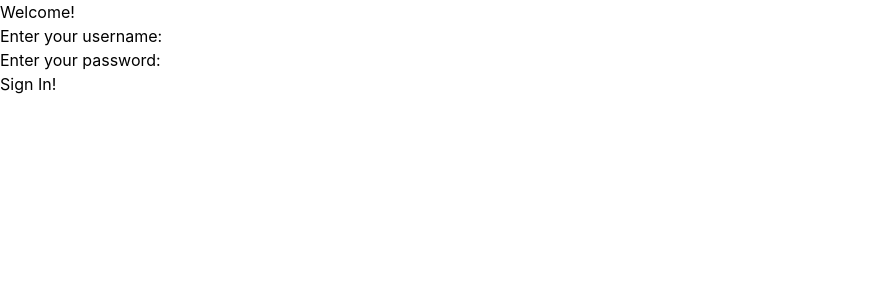
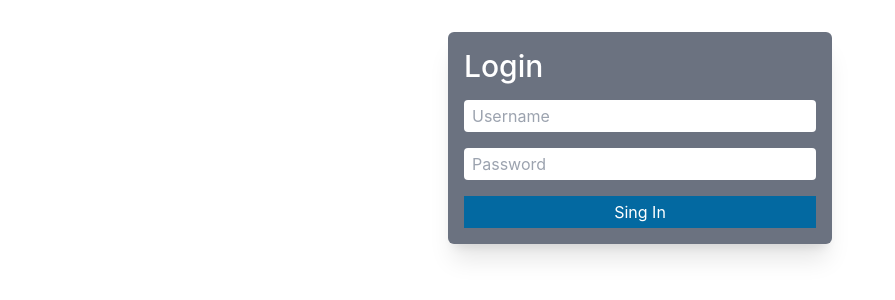
Before and after one commit to icesis-spring-react/react-team-arjori, a React (Create React App) app: page / in a window 1280 px wide. Shown: the top 300 px of the page, without its empty margins (0-895 px from the left). Built offline with nearby package versions, Linux system fonts and the light colour scheme.

Commit message:
Update styles and login functionality

```diff
--- a/src/index.css
+++ b/src/index.css
@@ -4,6 +4,9 @@
 
 body {
   margin: 0;
+  display: flex;
+  min-width: 320px;
+  min-height: 100vh;
   font-family: -apple-system, BlinkMacSystemFont, 'Segoe UI', 'Roboto', 'Oxygen',
     'Ubuntu', 'Cantarell', 'Fira Sans', 'Droid Sans', 'Helvetica Neue',
     sans-serif;
@@ -15,3 +18,9 @@ code {
   font-family: source-code-pro, Menlo, Monaco, Consolas, 'Courier New',
     monospace;
 }
+
+#root {
+  max-width: 1280px;
+  margin: 0 auto;
+  padding: 2rem;
+}
--- a/src/pages/SignIn.jsx
+++ b/src/pages/SignIn.jsx
@@ -5,7 +5,6 @@ import { useNavigate } from 'react-router-dom';
 export const SignIn = () => {
     const [username, setUsername] = useState("")
     const [password, setPassword] = useState("")
-    const [signInStatus, setSignInStatus] = useState("")
     const navigate = useNavigate()
 
     const signIn = async (e) => {
@@ -19,29 +18,42 @@ export const SignIn = () => {
         try {
             const { data } = await springApi.post("/auth", {}, { auth: user})
             localStorage.setItem("token", data)
-            setSignInStatus("Access has been granted.")
             navigate("/directors")
         } catch (error) {
             localStorage.setItem("token", "")
-            setSignInStatus("Access has not been granted.")
         }
     }
 
-    return <div className='sign-in-container'>
-        <h2>Welcome!</h2>
-        <form onSubmit={signIn}>
-            <div className='form-group'>
-                <label>Enter your username:</label>
-                <input type="text" name="username" value={username} onChange={(e) => {setUsername(e.target.value)}}/>
-            </div>
+	return (
+		<div className="bg-gray-500 space-y-4 shadow-xl p-4 rounded-md w-96 mx-auto items-center">
+			<h1 className="font-medium text-3xl text-white">Login</h1>
 
-            <div className='form-group'>
-                <label>Enter your password:</label>
-                <input type="password" name="password" value={password} onChange={(e) => {setPassword(e.target.value)}}/>
-            </div>
-
-            <button>Sign In!</button>
-            <label className='form-result'>{signInStatus}</label>
-        </form>
-    </div>
+			<form className="flex flex-col space-y-4" onSubmit={signIn}>
+				<input
+					type="text"
+					placeholder="Username"
+					className="p-1 ps-2 rounded focus:outline-none"
+					onChange={(e) => setUsername(e.target.value)}
+					name="username"
+					value={username}
+					required
+				/>
+				<input
+					type="password"
+					placeholder="Password"
+					className="p-1 ps-2 rounded focus:outline-none"
+					onChange={(e) => setPassword(e.target.value)}
+					name="password"
+					value={password}
+					required
+				/>
+				<button
+					type="submit"
+					className="bg-sky-700 p-1 hover:bg-sky-800 focus:outline-none text-white"
+				>
+					Sing In
+				</button>
+			</form>
+		</div>
+	);
 }
```
